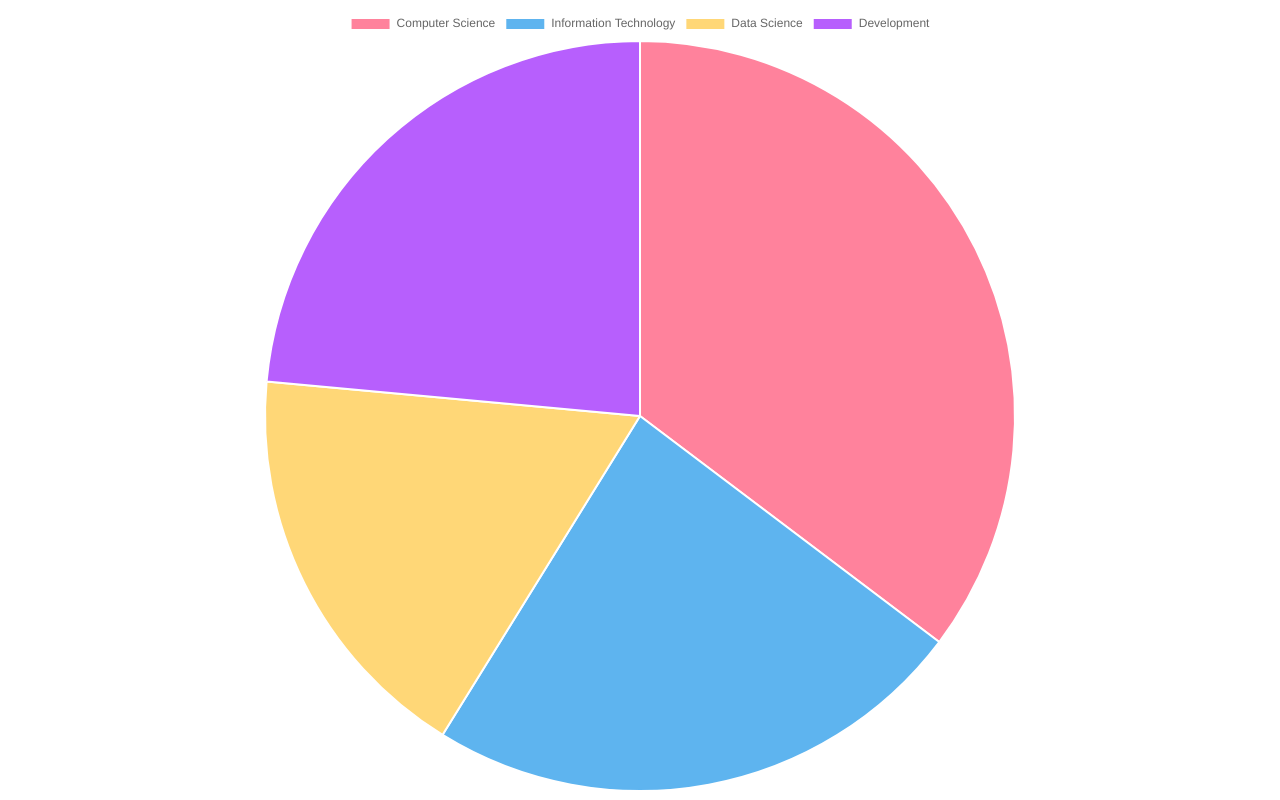
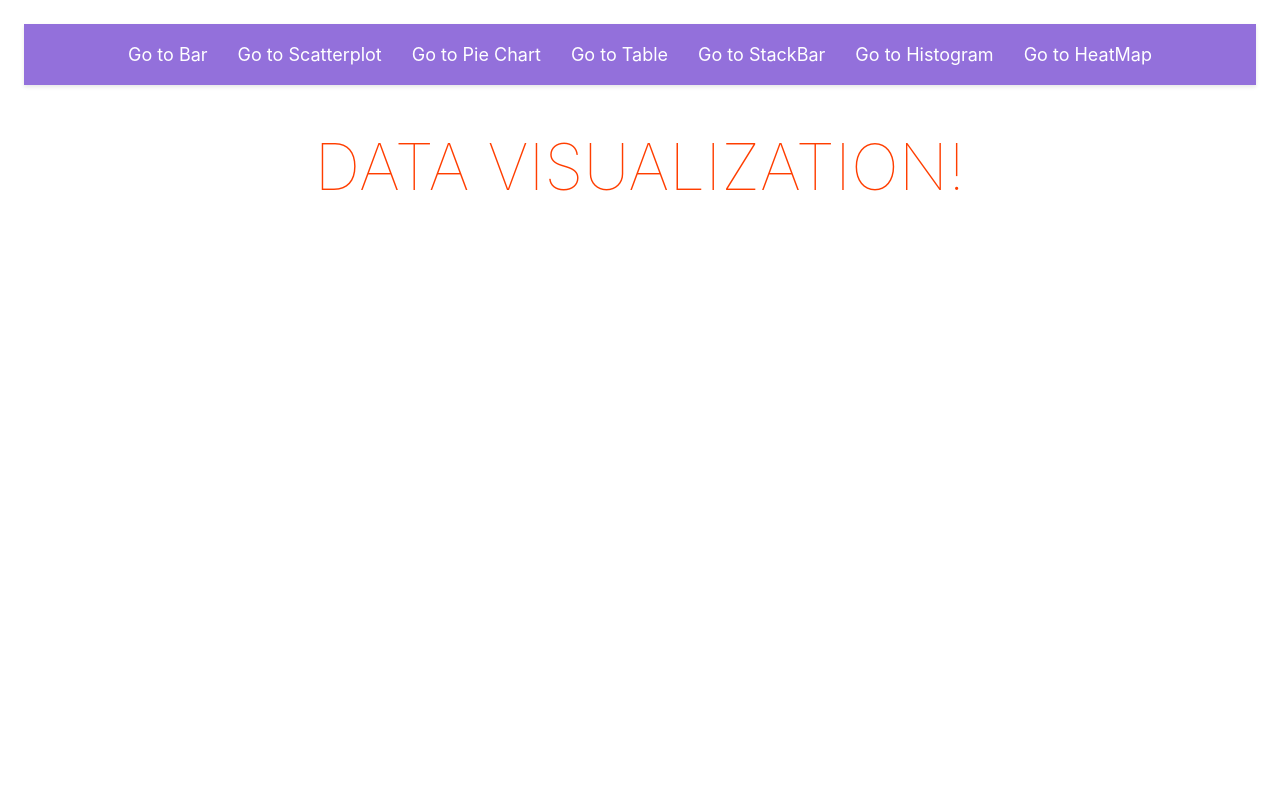
Before and after one commit to almashayatjaved/Data-Visualization, a Svelte app: page / in a window 1280 px wide. Built offline with nearby package versions, Linux system fonts and the light colour scheme.

Commit message:
adding histogram and heatmap

```diff
--- a/package.json
+++ b/package.json
@@ -21,6 +21,7 @@
   "dependencies": {
     "chart.js": "^4.4.1",
     "d3": "^7.8.5",
-    "sirv-cli": "^2.0.0"
+    "sirv-cli": "^2.0.0",
+    "svelte-routing": "^2.10.0"
   }
 }
--- /dev/null
+++ b/src/App.svelte
@@ -0,0 +1,23 @@
+
+<script>
+    import { Router, Route } from 'svelte-routing';
+    import SVG from './svg.svelte';
+    import Bar from './bar.svelte';
+	import Scatterplot from './scatterplot.svelte';
+	import Table from './table.svelte';
+	import Pie from './piechart.svelte';
+	import StackBar from './stackbar.svelte';
+	import Histogram from './histogram.svelte';
+    import Heatmap from './heatmap.svelte';
+  </script>
+
+  <Router>
+    <Route path="/" component={SVG} />
+    <Route path="/bar" component={Bar} />
+    <Route path="/scatterplot" component={Scatterplot} />
+    <Route path="/table" component={Table} />
+    <Route path="/piechart" component={Pie} />
+    <Route path="/stackbar" component={StackBar} />
+    <Route path="/histogram" component={Histogram} />
+    <Route path="/heatmap" component={Heatmap} />
+  </Router>
--- a/src/bar.svelte
+++ b/src/bar.svelte
@@ -1,11 +1,12 @@
 <script>
+    import { Link } from 'svelte-routing'
+      let headingText = 'Data Visualization Bar';
 
-    export let name;
         let uConnectTeam = [
             {departmentName:"Web Development", faculty:50},
             {departmentName:"UI UX", faculty:25},
             {departmentName:"Degital Marketing", faculty:19},
-            {departmentName:"Business Development and Other Staff", faculty:75},
+            {departmentName:"Business Development and Other Staff", faculty:100},
             {departmentName:"USDP", faculty:35},
             {departmentName:"Instrunctional Staff", faculty:35},
     ]
@@ -15,13 +16,21 @@
 
     <style>
         svg{
-            border: 1px solid gray;
             width: 100%;
             height: 500px;
         }
+        h1 {
+        text-align: center;
+        font-weight: bold;
+        color: #9370db; /* Light Purple color */
+        text-shadow: 2px 2px 4px rgba(0, 0, 0, 0.3); /* Shadow effect */
+    }
+
     </style>
-
-    <h1>Bar in {name}!</h1>
+    <Link to="/">Go to Home</Link>
+    <h1 style="color: #9370db; /* Light Purple color */ text-shadow: 2px 2px 4px rgba(0, 0, 0, 0.3); /* Shadow effect */">
+        {headingText}
+      </h1>
 
     <svg>
 
--- /dev/null
+++ b/src/heatmap.svelte
@@ -0,0 +1,56 @@
+<script>
+    import { onMount } from 'svelte';
+    import * as d3 from 'd3';
+
+    // Example data for a 10x10 matrix
+    let data = [
+      [10, 20, 30, 40, 50, 60, 70, 80, 90, 100],
+      [90, 80, 70, 60, 50, 40, 30, 20, 10, 0],
+      [50, 55, 60, 65, 70, 75, 80, 85, 90, 95],
+      [30, 35, 40, 45, 50, 55, 60, 65, 70, 75],
+      [70, 65, 60, 55, 50, 45, 40, 35, 30, 25],
+      [20, 25, 30, 35, 40, 45, 50, 55, 60, 65],
+      [80, 75, 70, 65, 60, 55, 50, 45, 40, 35],
+      [15, 25, 35, 45, 55, 65, 75, 85, 95, 100],
+      [40, 50, 60, 70, 80, 90, 100, 90, 80, 70],
+      [60, 70, 80, 90, 100, 90, 80, 70, 60, 50],
+    ];
+
+    onMount(() => {
+      const width = 800;
+      const height = 400;
+
+      const svg = d3.select('#heatmapContainer')
+        .append('svg')
+        .attr('width', width)
+        .attr('height', height);
+
+      const colorScale = d3.scaleLinear()
+        .domain([0, d3.max(data.flat())])
+        .range(['white', 'steelblue']);
+
+      svg.selectAll('rect')
+        .data(data.flat())
+        .enter()
+        .append('rect')
+        .attr('x', (d, i) => (i % data[0].length) * (width / data[0].length))
+        .attr('y', (d, i) => Math.floor(i / data[0].length) * (height / data.length))
+        .attr('width', width / data[0].length - 1)
+        .attr('height', height / data.length - 1)
+        .style('fill', d => colorScale(d));
+    });
+  </script>
+
+  <style>
+    /* Container styling */
+    #heatmapContainer {
+      max-width: 800px;
+      margin: 20px auto;
+      background-color: #ecf0f1; /* Light gray background */
+      border-radius: 8px;
+      box-shadow: 0 4px 8px rgba(0, 0, 0, 0.1);
+    }
+  </style>
+
+  <!-- Container for the heatmap -->
+  <div id="heatmapContainer"></div>
--- /dev/null
+++ b/src/histogram.svelte
@@ -0,0 +1,49 @@
+<script>
+    import { onMount } from 'svelte';
+    import Chart from 'chart.js/auto';
+
+    let chart; // Reference to the chart instance
+
+    let data = [10, 20, 15, 25, 30, 18, 22, 16, 28, 35, 40, 32];
+
+    onMount(() => {
+      const ctx = document.getElementById('histogramChart').getContext('2d');
+
+      chart = new Chart(ctx, {
+        type: 'bar',
+        data: {
+          labels: data.map((_, index) => index + 1), // Labels as 1, 2, 3, ...
+          datasets: [
+            {
+              label: 'Frequency',
+              data: data,
+              backgroundImage: "linear-gradient('to right top, #1d552b, #006a5d, #007c9e, #0086d8, #7281f2')"
+             },
+          ],
+        },
+        options: {
+          responsive: true,
+          scales: {
+            x: {
+              title: {
+                display: true,
+                text: 'Bins',
+              },
+            },
+            y: {
+              title: {
+                display: true,
+                text: 'Frequency',
+              },
+            },
+          },
+        },
+      });
+    });
+  </script>
+
+  <style>
+
+  </style>
+
+  <canvas id="histogramChart"></canvas>
--- a/src/main.js
+++ b/src/main.js
@@ -1,14 +1,14 @@
-// import App from './svg.svelte';
+import App from './App.svelte';
 // import App from './bar.svelte';
 // import App from './scatterplot.svelte';
 // import App from './table.svelte';
-import App from './piechart.svelte';
+// import App from './piechart.svelte';
 // import App from './stackbar.svelte';
 
 const app = new App({
 	target: document.body,
 	props: {
-		name: 'svg'
+
 	}
 });
 
--- a/src/piechart.svelte
+++ b/src/piechart.svelte
@@ -1,4 +1,5 @@
 <script>
+    import { Link } from "svelte-routing"
     import { onMount } from 'svelte';
     import Chart from 'chart.js/auto';
 
@@ -39,4 +40,6 @@
 
   </style>
 
+<Link to="/">Go to Home</Link>
+
   <canvas id="departmentsChart"></canvas>
--- a/src/scatterplot.svelte
+++ b/src/scatterplot.svelte
@@ -1,4 +1,5 @@
 <script>
+import { Link } from "svelte-routing"
 import {scaleLinear} from "d3-scale"
 import { extent } from "d3-array";
 
@@ -46,7 +47,9 @@ const height = 600;
 {#await data}
 <p>loading....</p>
 {:then iris}
+<Link to="/">Go to Home</Link>
 <p>Loaded :) {iris.json.length}</p>
+
 
 <svg {height} {width}>
     {#each iris.json as item}
--- a/src/stackbar.svelte
+++ b/src/stackbar.svelte
@@ -1,8 +1,9 @@
 <script>
     import { onMount } from 'svelte';
+    import { Link } from "svelte-routing"
     import Chart from 'chart.js/auto';
 
-    let chart; // Reference to the chart instance
+    let chart;
 
     let departmentData = [
       { department: 'IT Services', income: 500000 },
@@ -11,8 +12,7 @@
       { department: 'Networking', income: 200000 },
       { department: 'Networking', income: 200000 },
       { department: 'Networking', income: 200000 },
-      { department: 'Networking', income: 200000 },
-      // Add more departments and income data as needed
+      { department: 'Networking', income: 200000 }
     ];
 
     onMount(() => {
@@ -26,7 +26,7 @@
             {
               label: 'Annual Income',
               data: departmentData.map(entry => entry.income),
-              backgroundColor: '#3498db', // Blue color for the bars
+              backgroundColor: '#3498db',
             },
           ],
         },
@@ -60,5 +60,6 @@
   <style>
 
   </style>
+<Link to="/">Go to Home</Link>
 
   <canvas id="incomeChart"></canvas>
--- a/src/svg.svelte
+++ b/src/svg.svelte
@@ -1,12 +1,30 @@
 <script>
-	export let name;
+
+	import { Link } from "svelte-routing"
+
+
+	let navigationLinks = [
+    { text: 'Go to Bar', link: '/bar' },
+    { text: 'Go to Scatterplot', link: '/scatterplot' },
+    { text: 'Go to Pie Chart', link: '/piechart' },
+    { text: 'Go to Table', link: '/table' },
+    { text: 'Go to StackBar', link: '/stackbar' },
+    { text: 'Go to Histogram', link: '/histogram' },
+    { text: 'Go to HeatMap', link: '/heatmap' },
+  ];
 </script>
 
 <main>
-	<h1>SVG in {name}!</h1>
-	<svg>
 
-	</svg>
+	<div class="navbar">
+		{#each navigationLinks as { text, link }}
+		  <Link to={link} style="color: #fff; margin: 0 15px;font-size: 18px; transition: color 0.3s ease-in-out; text-decoration: none;" class="nav-link">{text}</Link>
+		{/each}
+	  </div>
+	<h1>Data Visualization!</h1>
+	<!-- <svg>
+
+	</svg> -->
 </main>
 
 <style>
@@ -35,4 +53,12 @@
 		width: 50%;
 		height: 30vh;
 	}
+	.navbar {
+    background-color: #9370db; /* Light Purple background */
+    padding: 20px;
+    text-align: center;
+    box-shadow: 0px 2px 4px rgba(0, 0, 0, 0.1); /* Shadow effect */
+  }
+
+
 </style>
--- a/src/table.svelte
+++ b/src/table.svelte
@@ -1,4 +1,6 @@
 <script>
+
+    import { Link } from "svelte-routing"
     // Assuming you have an array of faculty objects
     let facultyList = [
       { name: "John Doe", designation: "Professor", department: "Computer Science" },
@@ -31,6 +33,7 @@
       background-color: #f2f2f2;
     }
   </style>
+<Link to="/">Go to Home</Link>
 
   <table>
     <thead>
```
Also changed, not shown: 2 other files (tests, documents, lock files or other folders).
